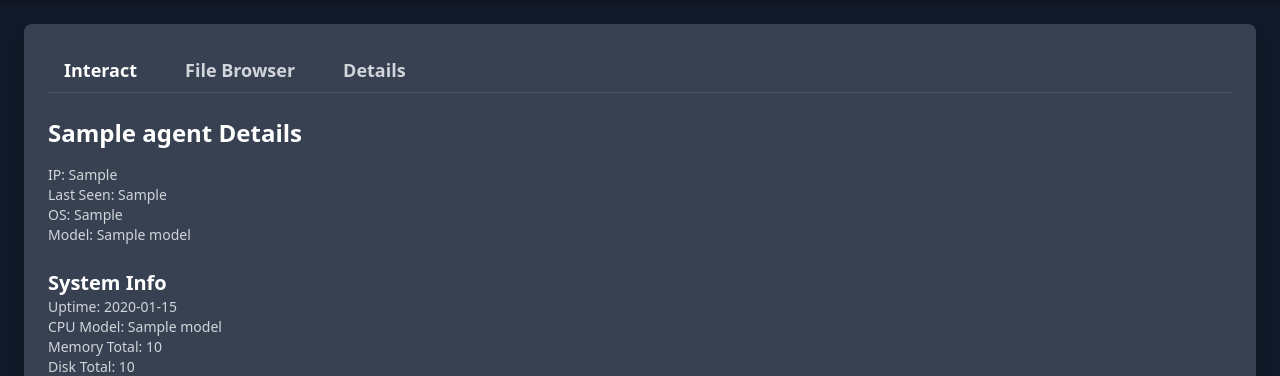
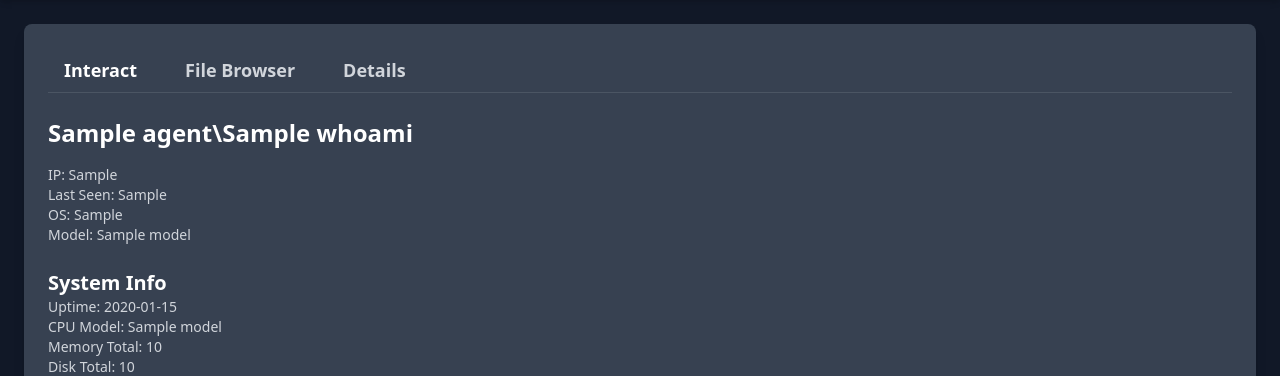
Before and after one commit to al1abb/C2, a Flask app: template server/templates/agent_details.html in a window 1280 px wide. Shown: the part 68-444 px from the top of the page. Run offline with Flask 3, Linux system fonts and the light colour scheme; the template is opened without the code that fills it: most values are stand-ins (such as "Sample title", 1, 10 or a date in 2020); some libraries are stand-ins or nearby versions.

Commit message:
refactor: Add agent whoami result to main_details.html

```diff
--- a/server/templates/agent_details_tabs/main_details.html
+++ b/server/templates/agent_details_tabs/main_details.html
@@ -1,5 +1,5 @@
 <h2 class="text-2xl font-semibold text-white mb-4">
-    {{ agent.hostname }} Details
+    {{ agent.hostname }}\{{ agent.whoami }}
 </h2>
 <p class="text-sm text-gray-300">IP: {{ agent.ip }}</p>
 <p class="text-sm text-gray-300">Last Seen: {{ agent.last_seen }}</p>
```
